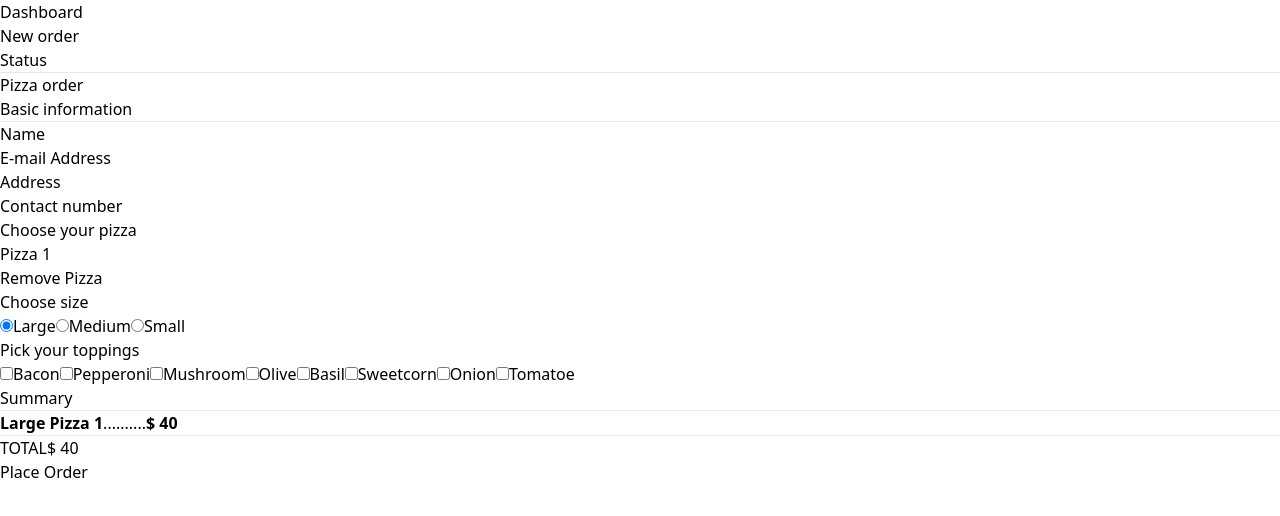
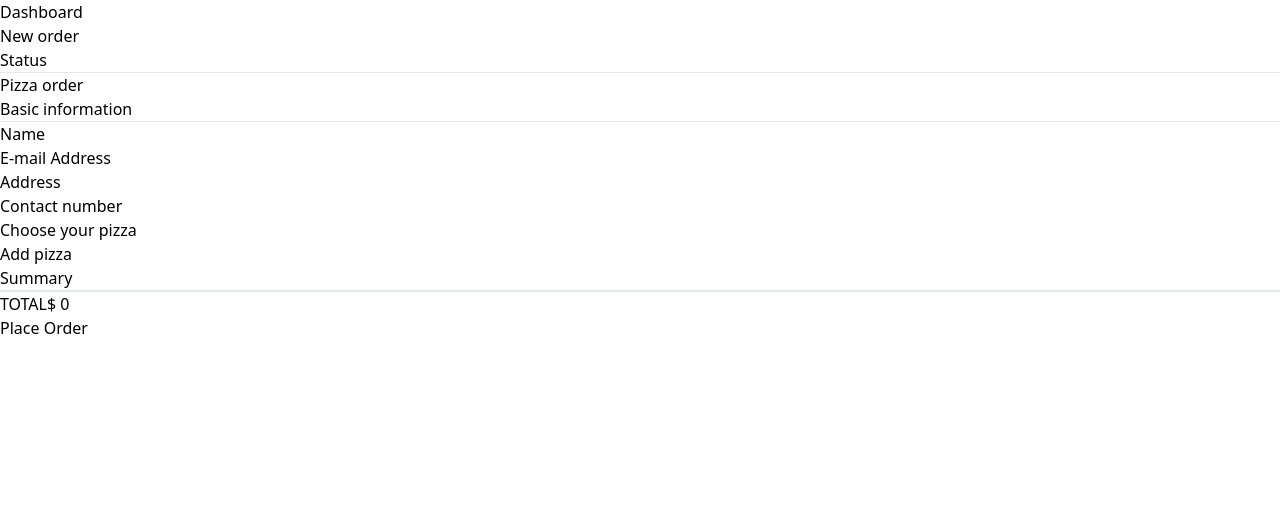
Before and after one commit to tsvetkovamaria/react-typescript-pizza-spa, a React (Create React App) app: page /new in a window 1280 px wide. Shown: the top 516 px of the page. Built offline with nearby package versions, Linux system fonts and the light colour scheme.

Commit message:
new order page: add pizza feature

```diff
--- a/src/components/NewOrder.tsx
+++ b/src/components/NewOrder.tsx
@@ -44,14 +44,7 @@ class NewOrder extends React.Component<Props, State>{
             address: ''
         },
         order: [
-            {
-                size: {
-                    "name": "Large",
-                    "price": 40.00,
-                    "id": 1
-                },
-                toppings: {}
-            }
+
         ],
     };
 
@@ -64,28 +57,45 @@ class NewOrder extends React.Component<Props, State>{
     onSizeChange = (e: any): void => {
         const selectedSize = this.props.sizes[e.target.value];
         // TODO: get i from event, should be index of pizza in order
-        const i = 0;
-        const order = this.state.order[i];
-        order.size = selectedSize;
-        this.setState({order: [order]});
+        const i = e.target.dataset.pizza;
+        const order = this.state.order;
+        order[i].size = selectedSize;
+        this.setState({order});
     }
 
     onToppingChange = (e: any): void => {
         const topping = this.props.toppings[e.target.value];
         // TODO: get i from event, should be index of pizza in order
-        const pizza = this.state.order[0];
+        const i = e.target.dataset.pizza;
+        const order = this.state.order;
+        const pizza = order[i];
         const toppingExists = pizza.toppings[topping.id];
         if(toppingExists) {
             delete pizza.toppings[topping.id]
         } else {
             pizza.toppings[topping.id] = topping
         }
-        this.setState({order: [pizza]})
+        this.setState({order})
     };
 
     onSubmit = (e: any): void => {
         e.preventDefault();
         console.log(this.state);
+    };
+
+    addItem = ():void => {
+        const defaultSize = {
+            "name": "Large",
+            "price": 40.00,
+            "id": 1
+        };
+        const newItem = {
+            size: defaultSize,
+            toppings: {}
+        };
+        const order = this.state.order;
+        order.push(newItem);
+        this.setState({order})
     };
 
     getPrice = (pizza: Pizza): number => {
@@ -155,10 +165,12 @@ class NewOrder extends React.Component<Props, State>{
                 </div>
                 <div>
                     <h3>Choose your pizza</h3>
+                    <button onClick={this.addItem}>Add pizza</button>
                     {/* Pizza form*/}
+                    { this.state.order.map((pizza, pizzaIndex) => (
+                        <div key={pizzaIndex}>
                             <div>
-                        <div>
-                            <h4>Pizza 1</h4>
+                                <h4>Pizza {pizzaIndex + 1}</h4>
                                 <button>Remove Pizza</button>
                             </div>
                             <div>
@@ -168,8 +180,9 @@ class NewOrder extends React.Component<Props, State>{
                                         <label key={size.name + i}>
                                             <input
                                                 type="radio"
-                                            name="size"
-                                            checked={this.state.order[0].size.id === size.id}
+                                                name={'size' + pizzaIndex}
+                                                checked={pizza.size.id === size.id}
+                                                data-pizza={pizzaIndex}
                                                 onChange={this.onSizeChange}
                                                 value={ i }
                                             />
@@ -185,9 +198,10 @@ class NewOrder extends React.Component<Props, State>{
                                         <label key={topping.name + i}>
                                             <input
                                                 type="checkbox"
-                                        name="size"
+                                                name={'topping' + pizzaIndex}
+                                                data-pizza={pizzaIndex}
                                                 onChange={this.onToppingChange}
-                                        checked={ this.state.order[0].toppings[topping.id] !== undefined }
+                                                checked={ pizza.toppings[topping.id] !== undefined }
                                                 value={ i }
                                             />
                                             {topping.name}
@@ -196,7 +210,9 @@ class NewOrder extends React.Component<Props, State>{
                                 }
                             </div>
                         </div>
+                    ))}
                 </div>
+                {/*Summary*/}
                 <div>
                     <h2>Summary</h2>
                     <hr/>
```
Lines whose indentation alone changed are shown as unchanged.
